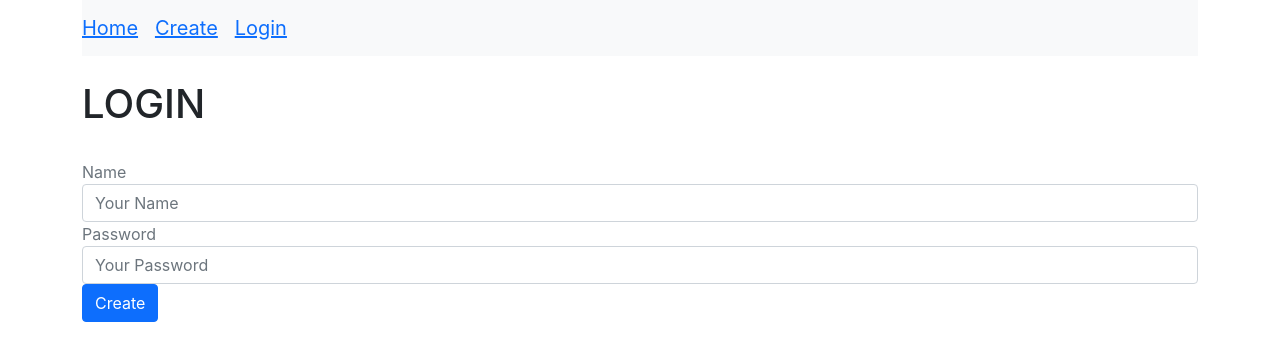
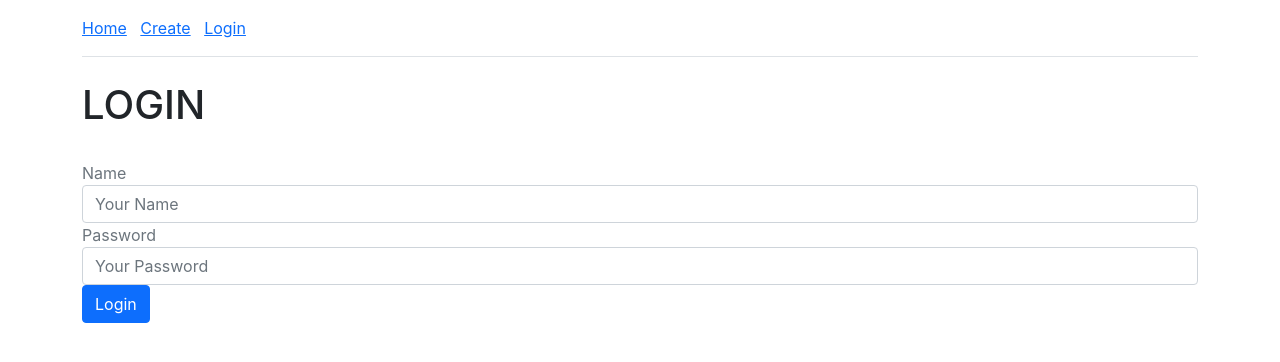
Before and after one commit to Mad-cyber/Secure_App_Project, a React (Create React App) app in the folder client/: page /login in a window 1280 px wide. Shown: the top 362 px of the page. Built offline with nearby package versions, Linux system fonts and the light colour scheme.

Commit message:
update to login feature

```diff
--- a/client/src/Login.js
+++ b/client/src/Login.js
@@ -1,15 +1,21 @@
 import React, { useState, useEffect } from 'react';
+//import { GoogleLogin } from 'react-google-login';
 import axios from 'axios';
-import { Link } from 'react-router-dom';
+import { Link, withRouter } from 'react-router-dom';
 import Nav from './Nav';
+import { authenticate, getUser } from './helpers';
 
-const Login = () => {
+const Login = props => {
     // create a state
     const [state, setState] = useState({
         name: '',
         password: ''
     });
     const { name, password } = state; // destructure values from state
+
+    useEffect(() => {
+        getUser() && props.history.push('/');
+    }, []);
 
     // onchange event handler
     const handleChange = name => event => {
@@ -25,6 +31,7 @@ const Login = () => {
             .then(response => {
                 console.log(response);
                 // response will contain token and name
+                authenticate(response, () => props.history.push('/create'));
                 // redirect to create page
             })
             .catch(error => {
@@ -63,11 +70,11 @@ const Login = () => {
                     />
                 </div>
                 <div>
-                    <button className="btn btn-primary">Create</button>
+                    <button className="btn btn-primary">Login</button>
                 </div>
             </form>
         </div>
     );
 };
 
-export default Login;
+export default withRouter(Login);
--- a/client/src/Nav.js
+++ b/client/src/Nav.js
@@ -1,27 +1,35 @@
 import React from 'react';
-import { Link } from 'react-router-dom';
+import { Link, withRouter } from 'react-router-dom';
+import { getUser, logout } from './helpers';
 
-const Nav = () => (
-    <nav class="navbar navbar-expand-lg navbar-light bg-light">
-        <div class="navbar-brand">
-            <ul className="navbar-nav mr-auto">
-                <li class="nav-item">
+const Nav = ({ history }) => (
+    <nav>
+        <ul className="nav nav-tabs">
+            <li className="nav-item pr-3 pt-3 pb-3">
                 <Link to="/">Home</Link>
             </li>
             &nbsp;&nbsp;&nbsp;
-
-                <li className="nav-item">
+            <li className="nav-item pr-3 pt-3 pb-3">
                 <Link to="/create">Create</Link>
             </li>
             &nbsp;&nbsp;&nbsp;
-                <li className="nav-item">
+            {!getUser() && (
+                <li className="nav-item ml-auto pr-3 pt-3 pb-3">
                     <Link to="/login">Login</Link>
                 </li>
+            )}
+            &nbsp;&nbsp;&nbsp;
+            {getUser() && (
+                <li
+                    onClick={() => logout(() => history.push('/'))}
+                    className="nav-item ml-auto pr-3 pt-3 pb-3"
+                    style={{ cursor: 'pointer' }}
+                >
+                    Logout
+                </li>
+            )}
         </ul>
-        </div>
-
     </nav>
 );
 
-
-export default Nav;
+export default withRouter(Nav);
--- /dev/null
+++ b/client/src/PrivateRoute.js
@@ -0,0 +1,18 @@
+import React, { Component } from 'react';
+import { Route, Redirect } from 'react-router-dom';
+import { getUser } from './helpers';
+
+const PrivateRoute = ({ component: Component, ...rest }) => (
+    <Route
+        {...rest}
+        render={props =>
+            getUser() ? (
+                <Component {...props} />
+            ) : (
+                <Redirect to={{ pathname: '/login', state: { from: props.location } }} />
+            )
+        }
+    />
+);
+
+export default PrivateRoute;
--- a/client/src/Routes.js
+++ b/client/src/Routes.js
@@ -5,6 +5,7 @@ import Create from "./Create";
 import SinglePost from "./SinglePost";
 import UpdatePost from "./UpdatePost";
 import Login from "./Login";
+import PrivateRoute from "./PrivateRoute";
 
 
 //creating browser routes from react dom and client folder https://v5.reactrouter.com/web/example/basic
@@ -13,10 +14,10 @@ const Routes = () => {
         <BrowserRouter>
             <Switch>
                 <Route path="/" exact component={App} />
-                <Route path="/create" exact component={Create} />
+                <PrivateRoute path="/create" exact component={Create} />
                 <Route path="/login" exact component={Login} />
                 <Route path="/posts/:slug" exact component={SinglePost} />
-                <Route path="/posts/update/:slug" exact component={UpdatePost} />
+                <PrivateRoute path="/posts/update/:slug" exact component={UpdatePost} />
 
 
             </Switch>
--- /dev/null
+++ b/client/src/helpers.js
@@ -0,0 +1,40 @@
+// save login  reponse > (user's name and token) to session storage
+export const authenticate = (response, next) => {
+    if (window !== 'undefined') {
+        // console.log('authenticate', response)
+        sessionStorage.setItem('token', JSON.stringify(response.data.token));
+        sessionStorage.setItem('user', JSON.stringify(response.data.name));
+    }
+    next();
+};
+
+// access token name from session storage
+export const getToken = () => {
+    if (window !== 'undefined') {
+        if (sessionStorage.getItem('token')) {
+            return JSON.parse(sessionStorage.getItem('token'));
+        } else {
+            return false;
+        }
+    }
+};
+
+// access user name from session storage
+export const getUser = () => {
+    if (window !== 'undefined') {
+        if (sessionStorage.getItem('user')) {
+            return JSON.parse(sessionStorage.getItem('user'));
+        } else {
+            return false;
+        }
+    }
+};
+
+// remove token from session storage
+export const logout = next => {
+    if (window !== 'undefined') {
+        sessionStorage.removeItem('token');
+        sessionStorage.removeItem('user');
+    }
+    next();
+};
```
Lines whose indentation alone changed are shown as unchanged.
